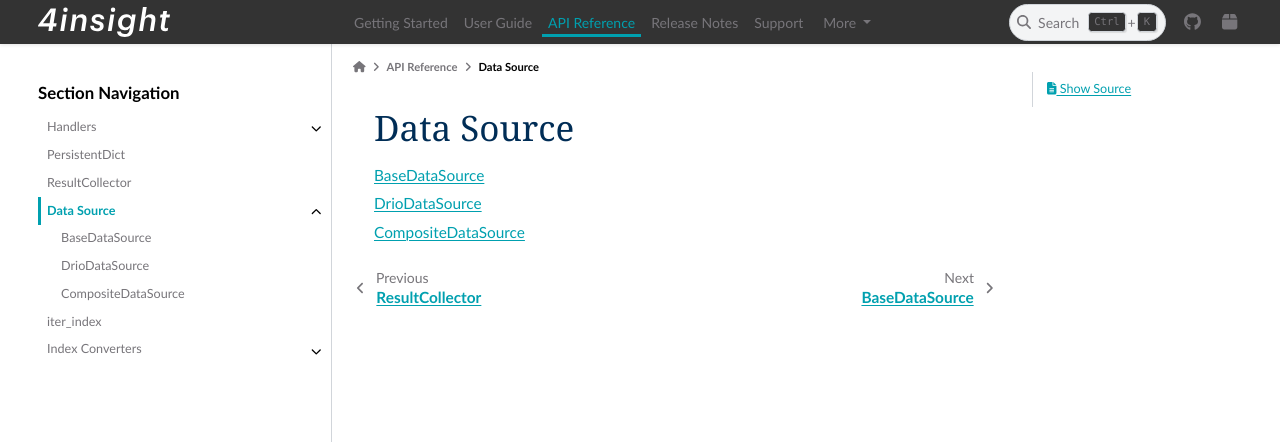
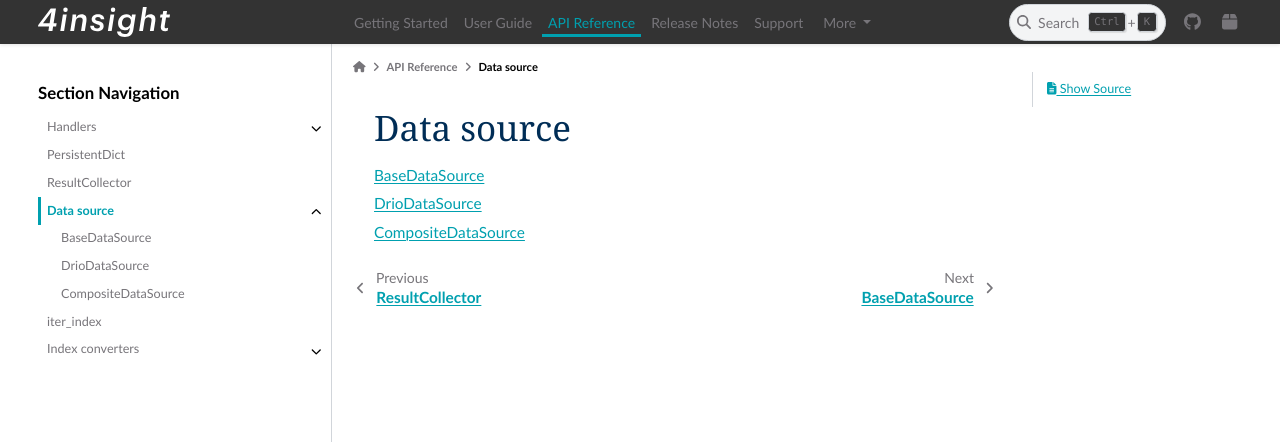
Before and after one commit to 4Subsea/fourinsight-engineroom-utils-python, a Sphinx documentation site: the page built from docs/api_ref/data_source/index.rst, in a window 1280 px wide. Shown: the top 442 px of the page. Built offline with Sphinx 7.4.7 and the PyData theme 0.15.4, drawn with Linux system fonts in a browser that asks for light colours.

Commit message:
doc: spelling

```diff
--- a/docs/api_ref/data_source/index.rst
+++ b/docs/api_ref/data_source/index.rst
@@ -1,4 +1,4 @@
-Data Source
+Data source
 ===========
 
 .. toctree::
--- a/docs/api_ref/index_converters/index.rst
+++ b/docs/api_ref/index_converters/index.rst
@@ -1,4 +1,4 @@
-Index Converters
+Index converters
 ================
 
 .. toctree::
```
